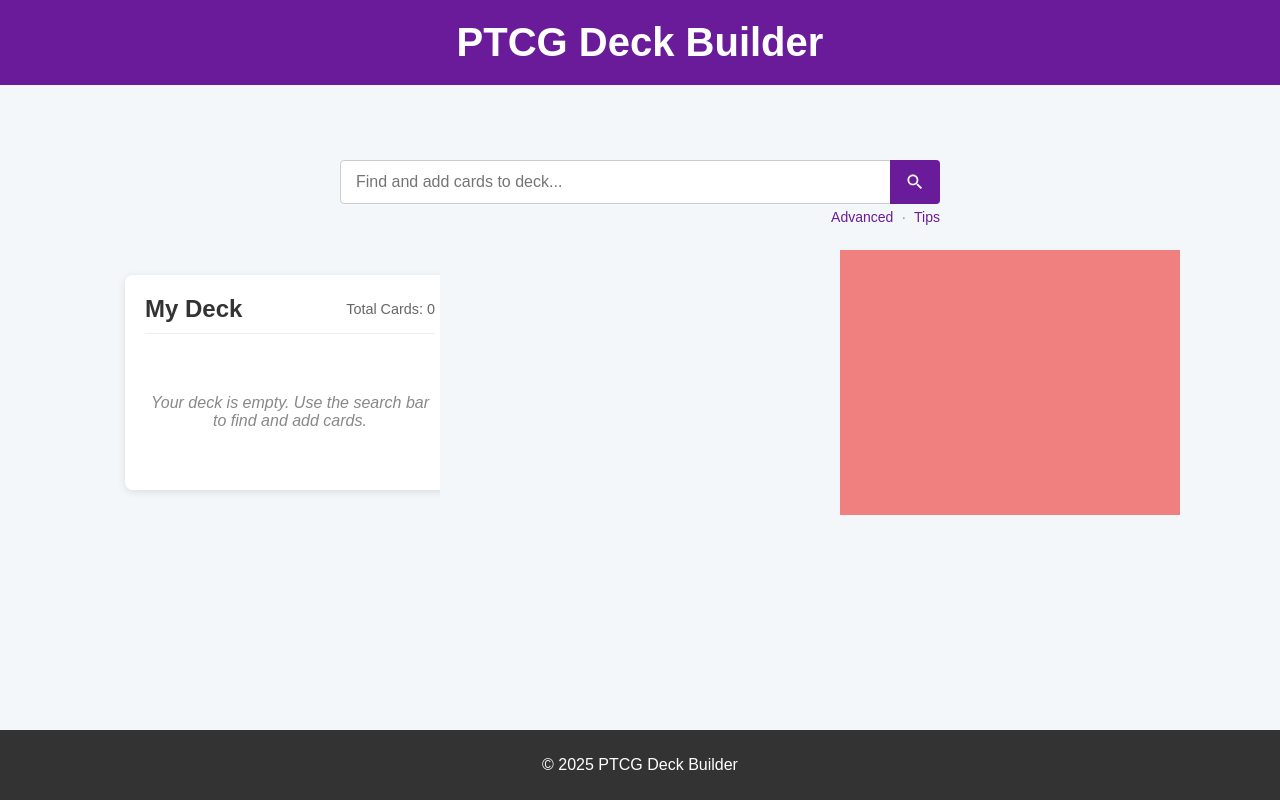
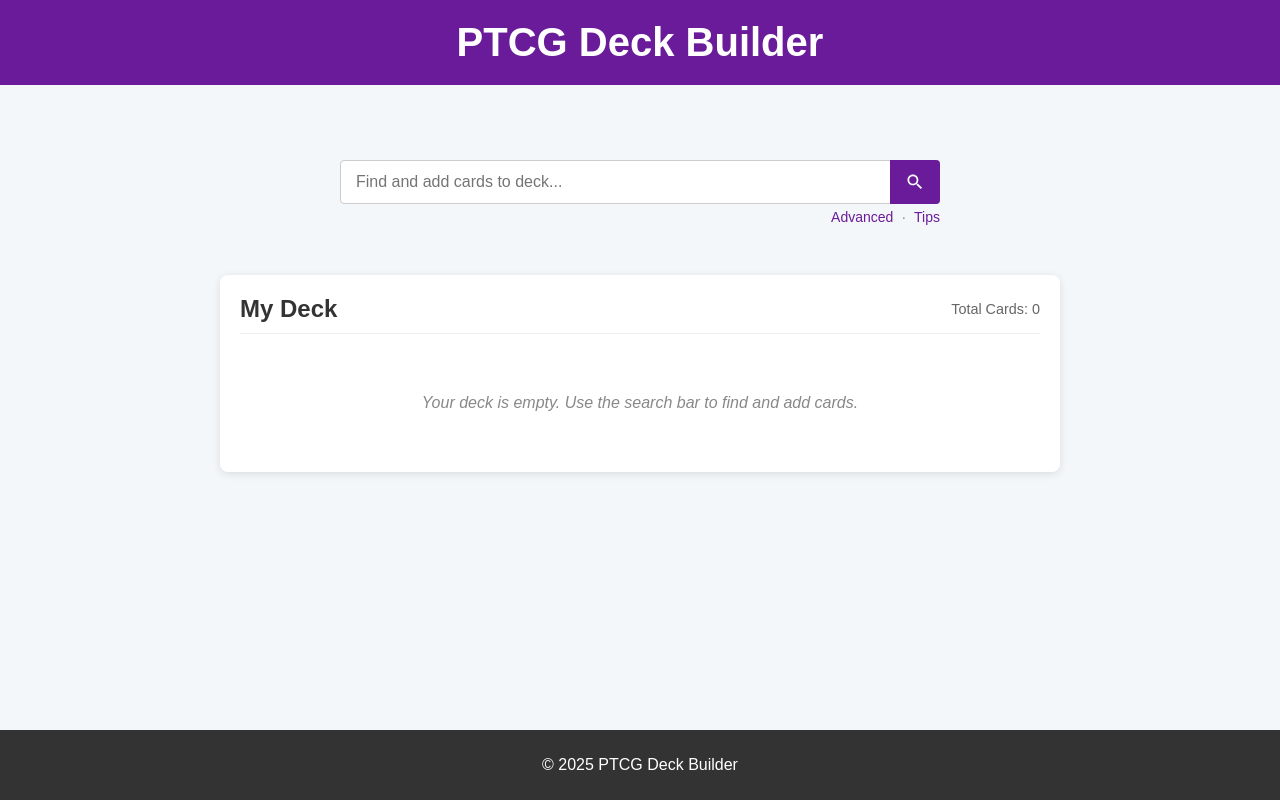
Before and after one commit to chiangamy210/ptcg_deck_builder, a React (Create React App) app: page / in a window 1280 px wide. Built offline with nearby package versions, Linux system fonts and the light colour scheme.

Commit message:
modify cardpage and searchresult display

```diff
--- a/src/App.css
+++ b/src/App.css
@@ -61,6 +61,7 @@ body {
 
 .column-card-page {
   max-height: 600px;
+  width: 30vw;
   background-color: lightcoral; /* ADDED background-color for debugging */
 }
 
--- a/src/App.js
+++ b/src/App.js
@@ -100,8 +100,18 @@ function App() {
               clearSelectedCard={clearSelectedCard}
             />
           </div>
-          <div className="column column-search-results">
-            {searchResults.length > 0 && (
+          {selectedCard ? (
+            <div className="column column-card-page">
+              <CardPage
+                card={selectedCard}
+                onAddToDeck={handleAddToDeck}
+                onClose={clearSelectedCard}
+              />
+            </div>
+          ) : null}
+
+          {searchResults.length > 0 ? (
+            <div className="column column-search-results">
               <SearchResults
                 results={searchResults}
                 onAddToDeck={handleAddToDeck}
@@ -109,17 +119,8 @@ function App() {
                 clearSelectedCard={clearSelectedCard}
                 onCardHover={handleCardHover}
               />
-            )}
-          </div>
-          <div className="column column-card-page">
-            {selectedCard ? (
-              <CardPage
-                card={selectedCard}
-                onAddToDeck={handleAddToDeck}
-                onClose={clearSelectedCard}
-              />
-            ) : null}
-          </div>
+            </div>
+          ) : null}
         </div>
       </main>
       <footer className="app-footer">
--- a/src/components/CardPage.css
+++ b/src/components/CardPage.css
@@ -1,20 +1,16 @@
 .card-page {
   display: flex;
   flex-direction: column;
-  align-items: flex-start; /* Align items to the start */
+  align-items: flex-start;
   padding: 20px;
   border: 1px solid #ccc;
   border-radius: 5px;
   z-index: 1000;
   position: relative;
-  max-height: 90vh;
   overflow-y: auto;
   margin-top: 0;
   background-color: rgba(255, 255, 255, 1);
   opacity: 1;
-  width: 600px; /* Fixed width for the card page */
-  flex-direction: row; /* Arrange image and details in a row */
-  align-items: flex-start; /* Align items to the top in the row */
 }
 
 .card-page .card-content {
```
